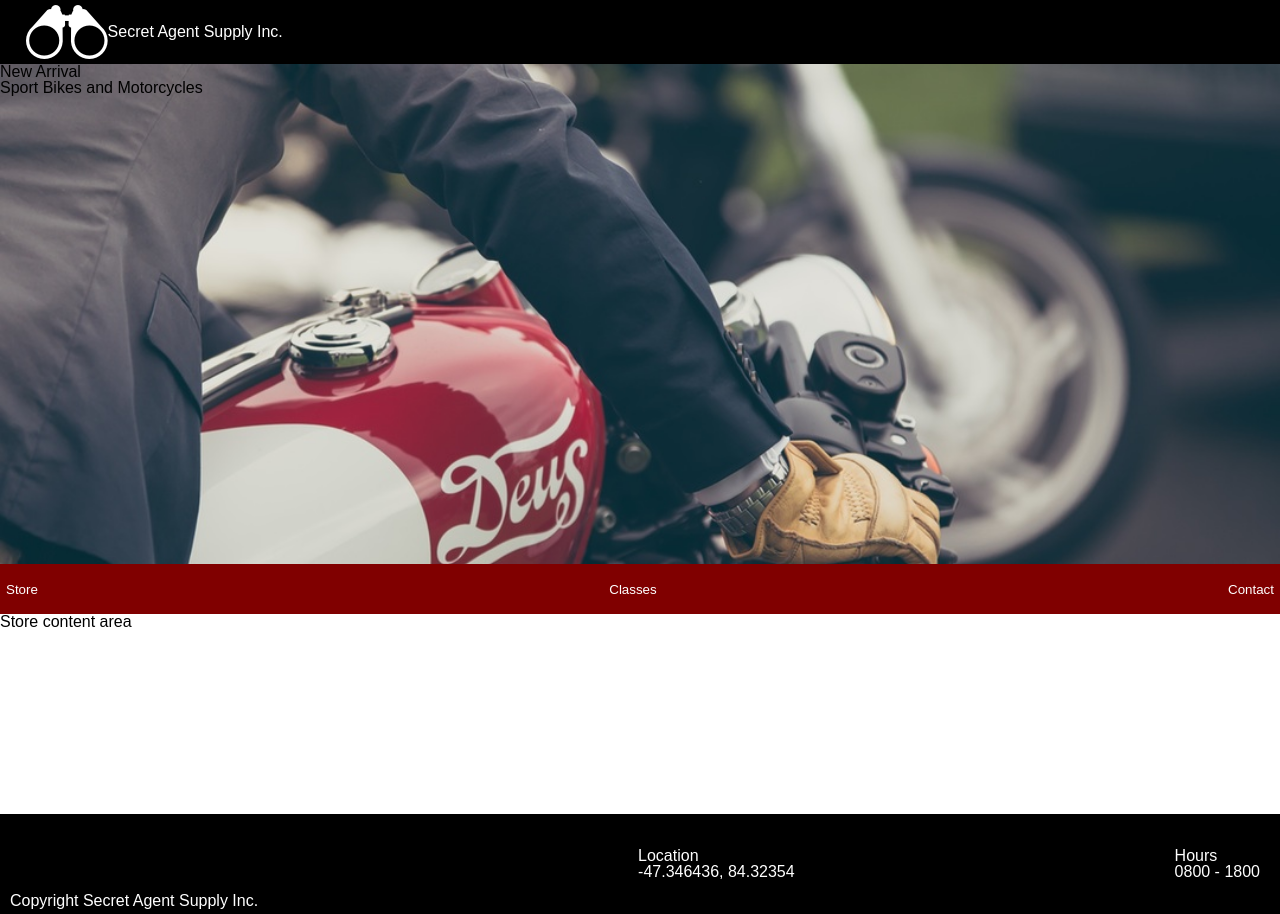
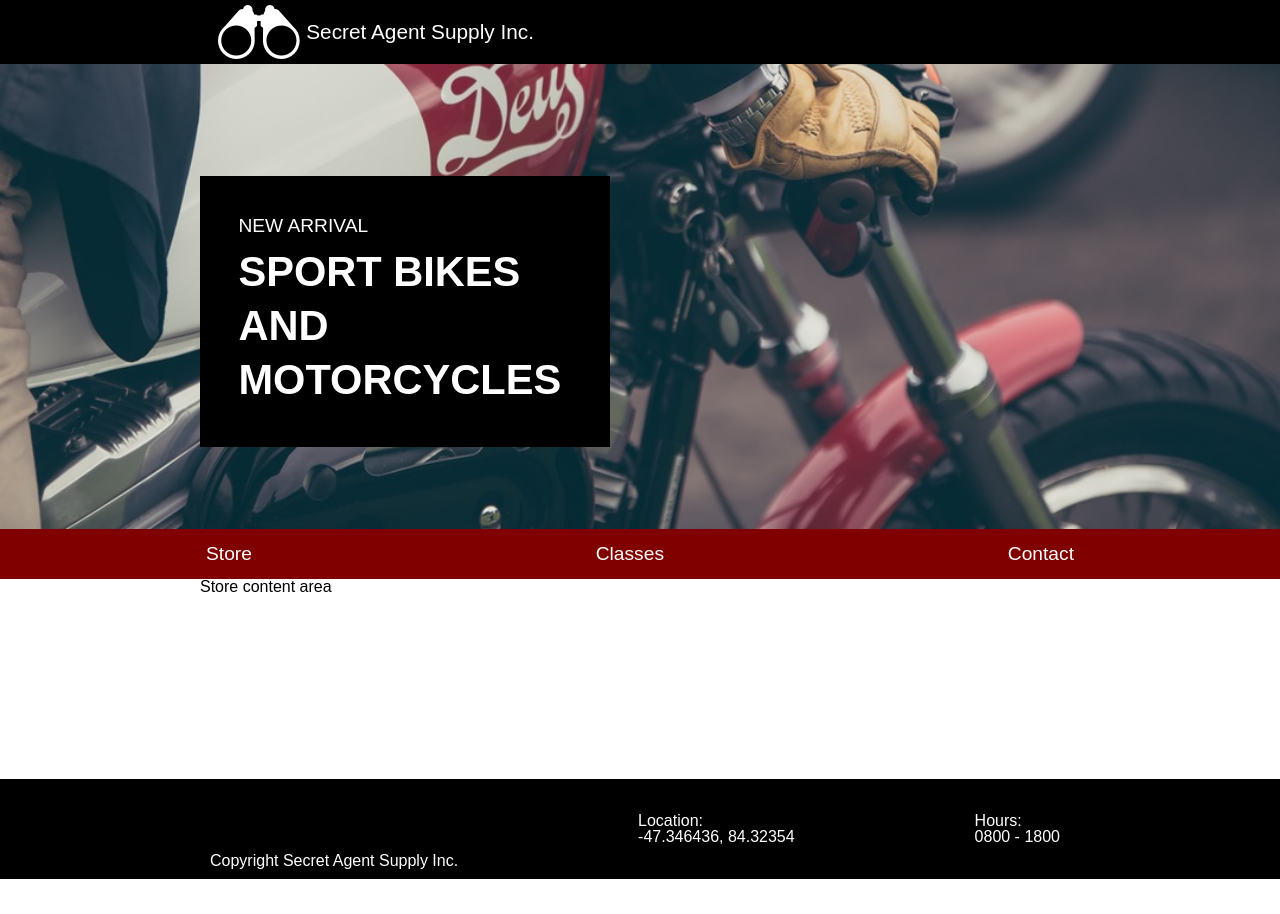
Before and after one commit to Lndubose/SecretAgentSupply, a React (Create React App) app in the folder agent/: page / in a window 1280 px wide. After the commit the page ends 879 px from the top, so only its background shows below. Built offline with nearby package versions, Linux system fonts and the light colour scheme.

Commit message:
Styling I finished most of the styling for the front page and started the login. Thinking of making the Login a modal instead of a new page.

```diff
--- a/agent/src/App.js
+++ b/agent/src/App.js
@@ -1,22 +1,24 @@
 import React, { Component } from 'react';
 import './App.css';
-import { Route, Link } from 'react-router-dom'
-import styled from 'styled-components'
+import { Route, Link } from 'react-router-dom';
+import styled from 'styled-components';
 
-import logo from './images/logo.png'
+import logo from './images/logo.png';
 import Home from './components/presentatnional/Home';
 import Agents from './components/functional/Agents';
 import Login from './components/functional/Login';
 
 import { Container } from './GlobalStyle';
 
+const NavigationStyle = styled.div`
+  background: black;
+  color: white;
+`;
 
-const Navigation = styled.div`
+const NavigationContainer = styled.div`
   display: flex;
   justify-content: space-between;
   align-items: center;
-  background: black;
-  color: white;
   padding: 5px 2%;
 
   a {
@@ -27,7 +29,7 @@ const Navigation = styled.div`
   .agent {
     color: black;
     cursor: default;
-    transition: all 1s ease 1s;
+    transition: all 1s ease;
 
     &:hover {
       color: white;
@@ -37,29 +39,41 @@ const Navigation = styled.div`
   .logo {
     display: flex;
     align-items: center;
+
+    p {
+      padding-left: 2%;
+      width: 250px;
+      font-size: 1.3rem;
+    }
   }
-`
+`;
 
 class App extends Component {
   render() {
     return (
       <div className="App">
-        <Navigation>
-          <Link to='/' className='logo'>
-          <img src={logo} alt="logo" /> <p>Secret Agent Supply Inc.</p> </Link>
-          <Link to='/login' className='agent'>Agents</Link>
-        </Navigation>
+        <NavigationStyle>
+          <Container>
+            <NavigationContainer>
+              <Link to="/" className="logo">
+                <img src={logo} alt="logo" /> <p>Secret Agent Supply Inc.</p>{' '}
+              </Link>
+              <Link to="/login" className="agent">
+                Agents
+              </Link>
+            </NavigationContainer>
+          </Container>
+        </NavigationStyle>
 
-        <Route exact path='/' component={Home}/>
-        <Route path='/login' render={props => <Login {...props} />}/>
-        <Route path='/agents' component={Agents}/>
+        <Route exact path="/" component={Home} />
+        <Route path="/login" render={props => <Login {...props} />} />
+        <Route path="/agents" component={Agents} />
       </div>
     );
   }
 }
 
 export default App;
-
 
 //change front page, store, classes, locations, hours
 // store menu dropdown to show apparel
--- a/agent/src/GlobalStyle.js
+++ b/agent/src/GlobalStyle.js
@@ -1,5 +1,7 @@
 import styled from 'styled-components';
 
 export const Container = styled.div`
-
-`
+  margin: 0 auto;
+  max-width: 880px;
+  width: 100%;
+`;
--- a/agent/src/components/functional/Agents.js
+++ b/agent/src/components/functional/Agents.js
@@ -4,17 +4,19 @@ import { Route, Link } from 'react-router-dom';
 import Target from '../presentatnional/TargetForm';
 import Hitlist from './Hitlist';
 
+import { Container } from '../../GlobalStyle';
+
 class Agents extends React.Component {
   render() {
     return (
-      <div>
-        <Link to='/agents/hitlist'>Hitlist</Link>
-        <Link to='/agents/target'>Target</Link>
+      <Container>
+        <Link to="/agents/hitlist">Hitlist</Link>
+        <Link to="/agents/target">Target</Link>
 
-        <Route path='/agents/hitlist' component={Hitlist} />
-        <Route path='/agents/target' component={Target} />
-      </div>
-    )
+        <Route path="/agents/hitlist" component={Hitlist} />
+        <Route path="/agents/target" component={Target} />
+      </Container>
+    );
   }
 }
 
--- a/agent/src/components/functional/Login.js
+++ b/agent/src/components/functional/Login.js
@@ -1,9 +1,61 @@
-import React from 'react'
+import React from 'react';
+import styled from 'styled-components';
 
+import { Container } from '../../GlobalStyle';
+
+const LoginContainer = styled.div`
+  margin-top: 50px;
+
+  h1 {
+    font-size: 2rem;
+    padding-bottom: 20px;
+  }
+`;
+
+const Label = styled.label`
+  display: block;
+  font-size: 1.4rem;
+  padding: 10px 0;
+`;
+
+const Input = styled.input`
+  border: none;
+  outline: none;
+  border-bottom: 1px solid gray;
+  font-size: 1.2rem;
+
+  :focus {
+    background: white;
+  }
+`;
+
+const Button = styled.button`
+  display: block;
+  background: maroon;
+  color: white;
+  width: 15%;
+  padding: 7px 5%;
+  margin-top: 10px;
+  cursor: pointer;
+  font-size: 1rrem;
+`;
 
 class Login extends React.Component {
   render() {
-    return <h1>Login</h1>
+    return (
+      <Container>
+        <LoginContainer>
+          <h1>Agent Login</h1>
+          <form>
+            <Label htmlFor="username">Agent's Username</Label>
+            <Input type="text" name="username" placeholder="Username" />
+            <Label htmlFor="password">Agent's password</Label>
+            <Input type="text" name="password" placeholder="Password" />
+            <Button type="submit">Login</Button>
+          </form>
+        </LoginContainer>
+      </Container>
+    );
   }
 }
 
--- a/agent/src/components/presentatnional/Footer.js
+++ b/agent/src/components/presentatnional/Footer.js
@@ -1,43 +1,52 @@
 import React from 'react';
 import styled from 'styled-components';
 
+import { Container } from '../../GlobalStyle';
 
 const FooterStyle = styled.div`
   background: black;
   color: white;
+`;
+
+const FooterContainer = styled.div`
   display: flex;
   justify-content: space-between;
-  align-items:center;
+  align-items: center;
   height: 100px;
-`
+  padding: 5px 0;
+`;
 
 const Location = styled.div`
+  padding: 0;
+`;
 
-`
 const Hours = styled.div`
   margin-right: 20px;
-`
+`;
 const Copyright = styled.h6`
   align-self: flex-end;
   margin-left: 10px;
   margin-bottom: 5px;
-`
+`;
 
 function Footer(props) {
   return (
-    <FooterStyle >
-    <Copyright>Copyright Secret Agent Supply Inc.</Copyright>
-      <Location >
-        <h3>Location</h3>
-        <p>-47.346436, 84.32354</p>
-      </Location>
-      <Hours >
-        <h3>Hours</h3>
-        <p>0800 - 1800</p>
-      </Hours>
-
+    <FooterStyle>
+      <Container>
+        <FooterContainer>
+          <Copyright>Copyright Secret Agent Supply Inc.</Copyright>
+          <Location>
+            <h3>Location:</h3>
+            <p>-47.346436, 84.32354</p>
+          </Location>
+          <Hours>
+            <h3>Hours:</h3>
+            <p>0800 - 1800</p>
+          </Hours>
+        </FooterContainer>
+      </Container>
     </FooterStyle>
-  )
+  );
 }
 
 export default Footer;
--- a/agent/src/components/presentatnional/Home.js
+++ b/agent/src/components/presentatnional/Home.js
@@ -1,10 +1,8 @@
 import React from 'react';
-import styled from 'styled-components';
 
 import Jumbo from './Jumbo';
 import Main from './Main';
 import Footer from './Footer';
-
 
 function Home(props) {
   return (
@@ -13,7 +11,7 @@ function Home(props) {
       <Main />
       <Footer />
     </div>
-  )
+  );
 }
 
 export default Home;
--- a/agent/src/components/presentatnional/Jumbo.js
+++ b/agent/src/components/presentatnional/Jumbo.js
@@ -2,21 +2,49 @@ import React from 'react';
 import styled from 'styled-components';
 import image from '../../images/moto.jpeg';
 
+import { Container } from '../../GlobalStyle';
 
 const JumboStyle = styled.div`
   background-image: url(${image});
   background-repeat: no-repeat;
   background-size: cover;
-  height: 500px;
-`
+  height: 465px;
+  position: relative;
+  background-position: bottom center;
+`;
+
+const Title = styled.div`
+  background: black;
+  color: white;
+  width: 32%;
+  padding: 40px 3%;
+  text-transform: uppercase;
+  position: absolute;
+  top: 24%;
+
+  h6 {
+    font-size: 1.2rem;
+    margin-bottom: 10px;
+  }
+
+  h1 {
+    font-size: 2.6rem;
+    font-weight: bold;
+    line-height: 1.3;
+  }
+`;
 
 function Jumbo(props) {
   return (
     <JumboStyle>
-      <h6>New Arrival</h6>
-      <h1>Sport Bikes and Motorcycles</h1>
+      <Container>
+        <Title>
+          <h6>New Arrival</h6>
+          <h1>Sport Bikes and Motorcycles</h1>
+        </Title>
+      </Container>
     </JumboStyle>
-  )
+  );
 }
 
 export default Jumbo;
--- a/agent/src/components/presentatnional/Main.js
+++ b/agent/src/components/presentatnional/Main.js
@@ -1,36 +1,84 @@
 import React from 'react';
 import styled from 'styled-components';
 
+import { Container } from '../../GlobalStyle';
+
 const MenuNavigation = styled.div`
+  background: maroon;
+`;
+
+const MenuNavigationContainer = styled.div`
   display: flex;
   justify-content: space-between;
+  align-items: center;
   height: 50px;
-  background: maroon;
-`
+`;
+
 const Button = styled.button`
   background: none;
   color: white;
   border: none;
   outline: none;
   cursor: pointer;
-`
+  font-size: 1.2rem;
+`;
+
+const StoreItems = styled.div`
+  position: absolute;
+  display: none;
+  flex-direction: column;
+  background: maroon;
+  color: white;
+  font-size: 1.2rem;
+  z-index: 1;
+  border-radius: 5px;
+
+  a {
+    padding: 10px;
+    cursor: pointer;
+    border-bottom: 1px solid gray;
+    border-radius: 5px;
+  }
+`;
+
+const StoreSection = styled.div`
+  position: relative;
+  :hover ${StoreItems} {
+    display: flex;
+  }
+`;
+
 const MainContainer = styled.div`
   height: 200px;
-`
+`;
 
 function Main(props) {
   return (
     <div className="Main">
       <MenuNavigation>
-        <Button href="">Store</Button>
-        <Button href="">Classes</Button>
-        <Button href="">Contact</Button>
+        <Container>
+          <MenuNavigationContainer>
+            <StoreSection>
+              <Button href="">Store</Button>
+              <StoreItems>
+                <a>Eyewear</a>
+                <a>Apparel</a>
+                <a>Gadgets</a>
+                <a>Vehicles</a>
+              </StoreItems>
+            </StoreSection>
+            <Button href="">Classes</Button>
+            <Button href="">Contact</Button>
+          </MenuNavigationContainer>
+        </Container>
       </MenuNavigation>
       <MainContainer>
-        <h1>Store content area</h1>
+        <Container>
+          <h1>Store content area</h1>
+        </Container>
       </MainContainer>
     </div>
-  )
+  );
 }
 
 export default Main;
```
Also changed, not shown: 1 other file (tests, documents, lock files or other folders).
